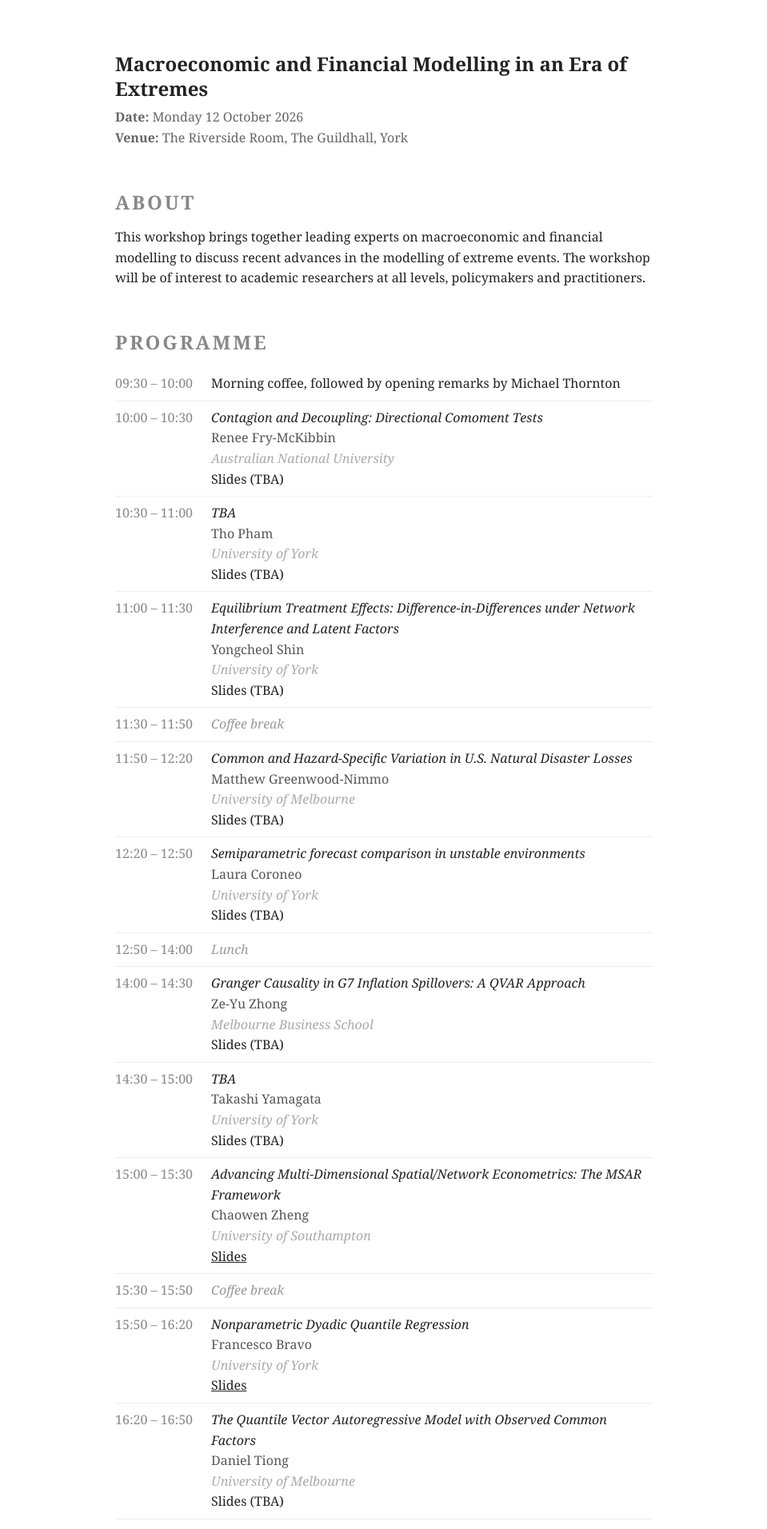
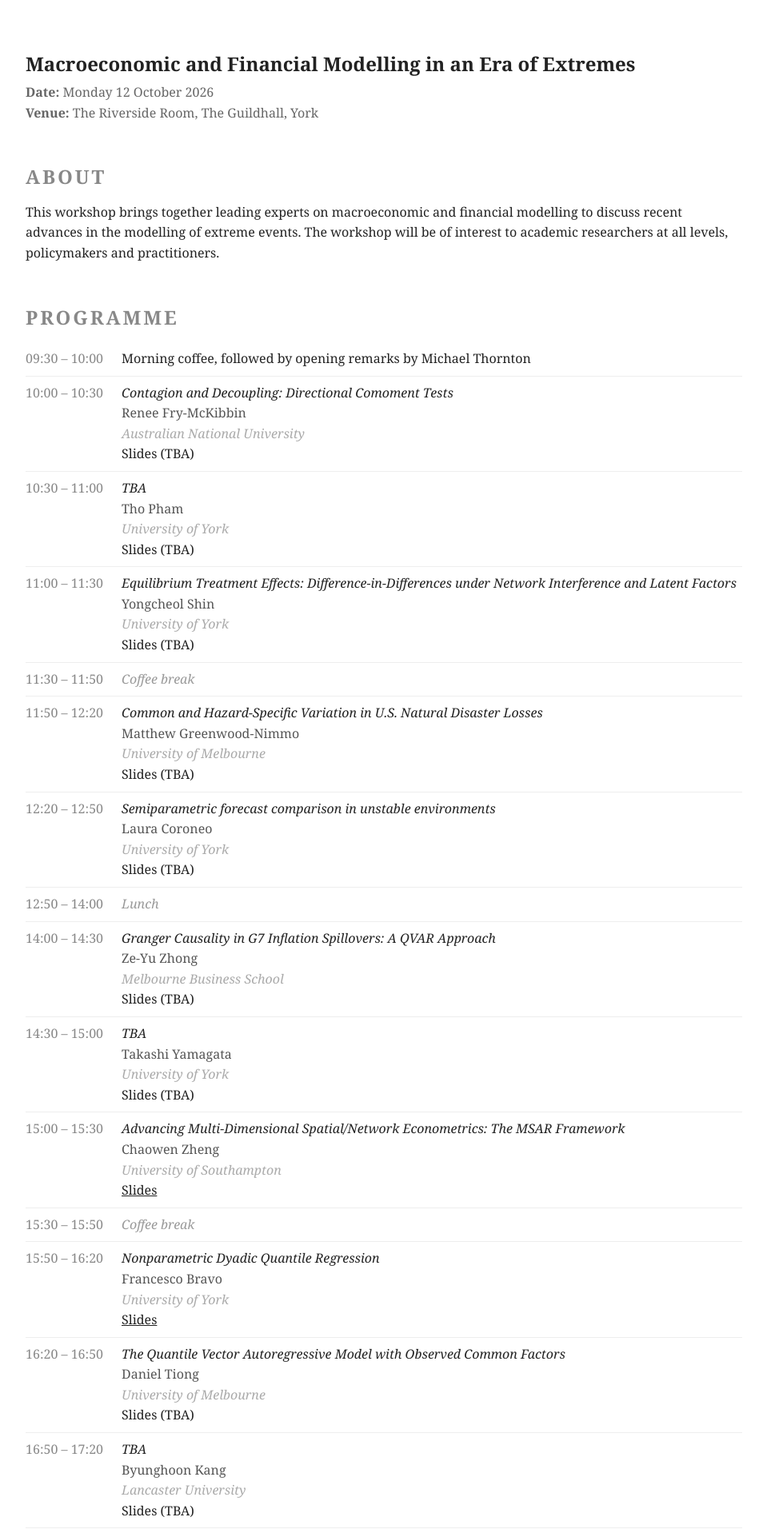
Before and after one commit to efx-york26/York_Workshop_2026, a Jekyll site: the page built from index.md, in a window 1280 px wide. Shown: the top 1912 px of the page at 80% size, without its empty margins (160-1119 px from the left). Built offline with Jekyll 4.4.1, drawn with Linux system fonts in a browser that asks for light colours; our own code applies the rules of GitHub Pages for plain Markdown files.

Commit message:
increase default width

```diff
--- a/_layouts/default.html
+++ b/_layouts/default.html
@@ -13,7 +13,7 @@
     line-height: 1.6;
   }
   main {
-    max-width: 42rem;
+    max-width: 56rem;
     margin: 0 auto;
     padding: 4rem 1.5rem 5rem;
   }
```
